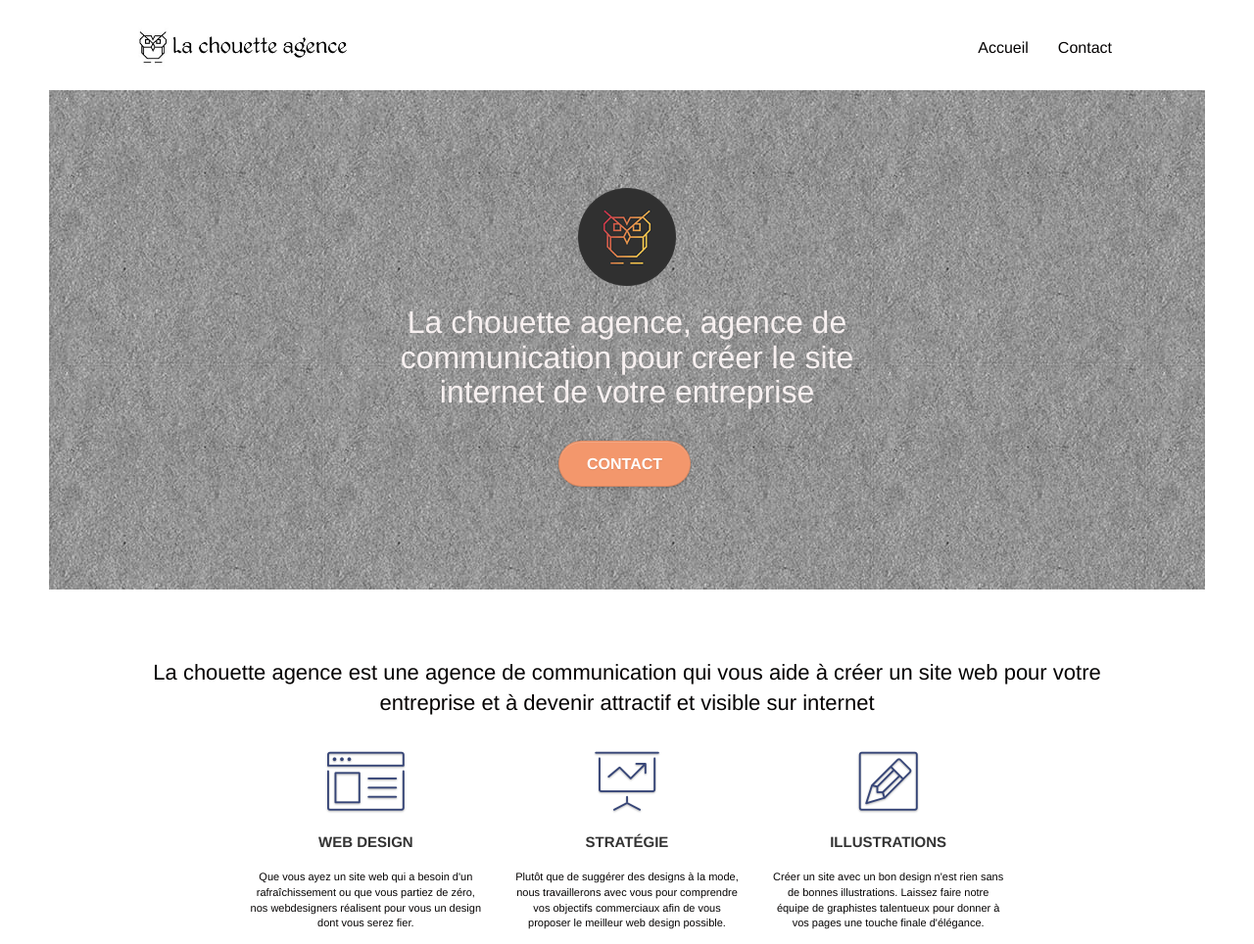
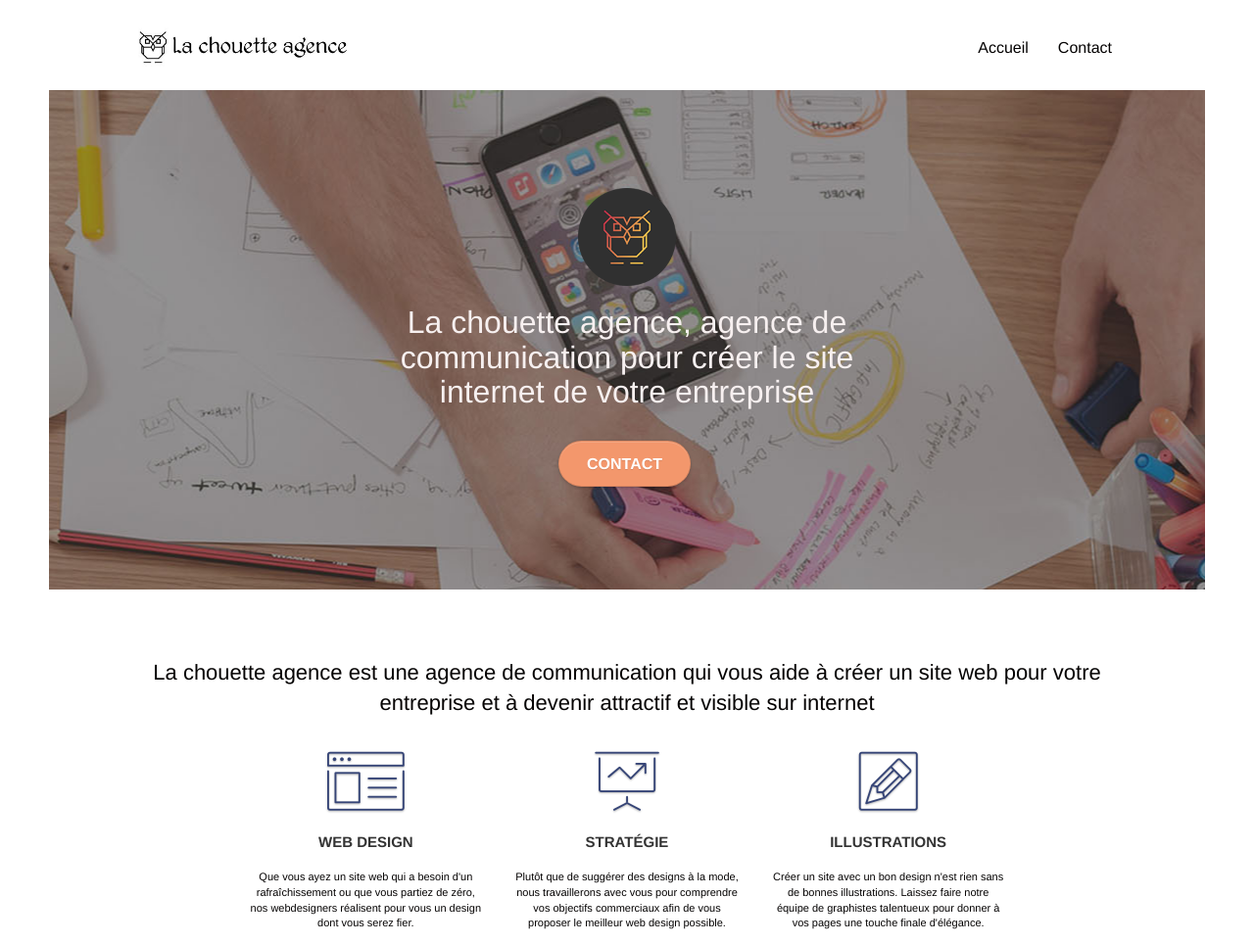
Before and after one commit to cedricbatina/la-chouette-agence-new, a plain HTML site: page index.html in a window 1280 px wide. Shown: the top 964 px of the page at 98% size. Drawn offline with Linux system fonts and the light colour scheme.

Commit message:
here we go again

```diff
--- a/style.css
+++ b/style.css
@@ -90,10 +90,11 @@ a:hover {
     right: 0;
 }
 
-.texture-paper::before {
+/*.texture-paper::before {
     background: url("images/texture-paper.jpg");
     background-size: 280px 280px;
 }
+*/
 
 .b-parallax {
     background-attachment: fixed;
```
